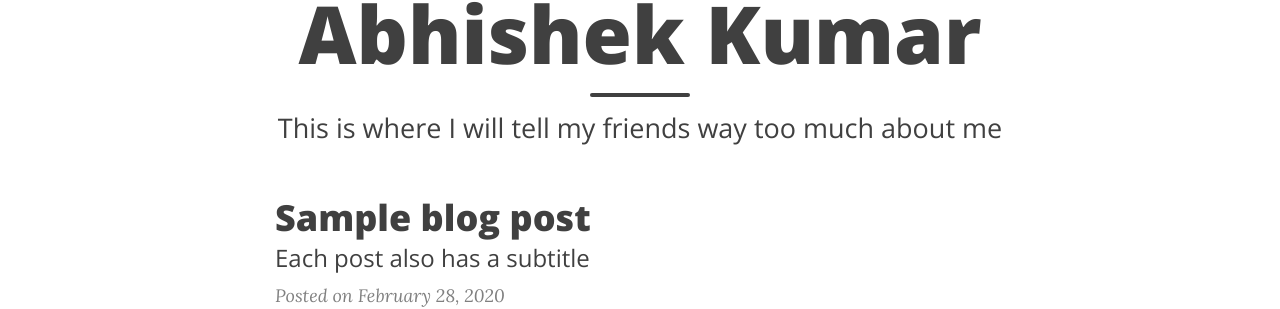
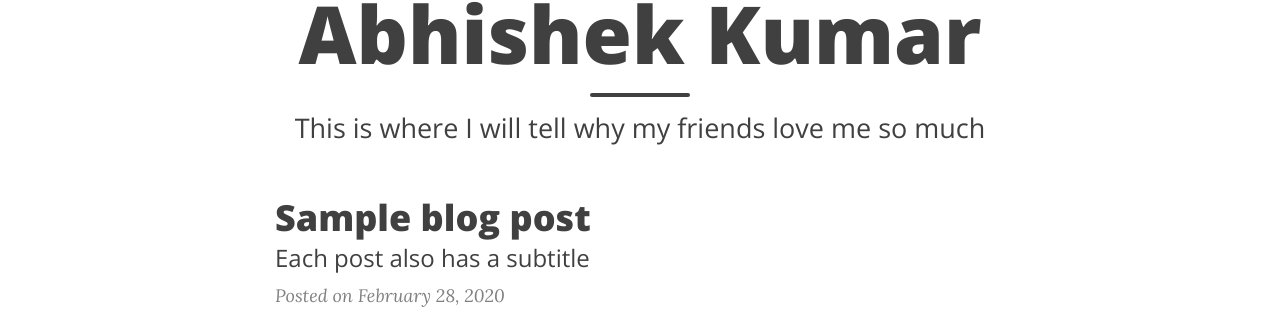
Before and after one commit to sudoabhi/sudoabhi.github.io, a Jekyll site: the page built from index.html, in a window 1280 px wide and 1252 px high. Shown: the part 141-450 px from the top of the window. Built offline with Jekyll 4.4.1, drawn with Linux system fonts in a browser that asks for light colours; nearby versions of some CDN libraries; the list of posts is cut into pages by our own code.

Commit message:
Update index.html

```diff
--- a/index.html
+++ b/index.html
@@ -1,5 +1,5 @@
 ---
 layout: home
 title: Abhishek Kumar
-subtitle: This is where I will tell my friends way too much about me
+subtitle: This is where I will tell why my friends love me so much
 ---
```
